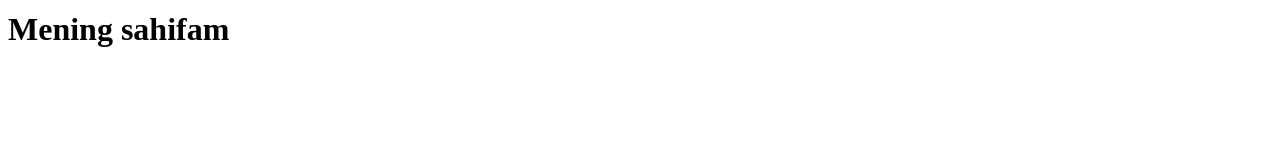
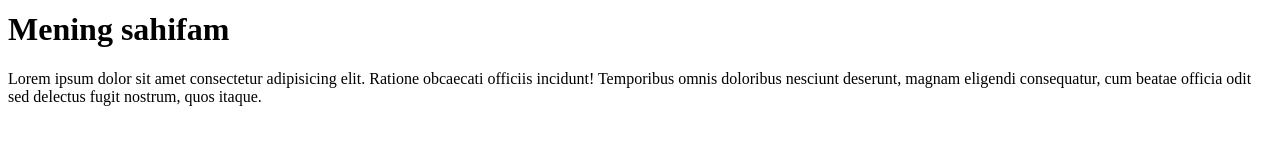
Before and after one commit to Maxliyo0404/Newcss, a plain HTML site: page index.html in a window 1280 px wide. Shown: the part 322-466 px from the top of the page. Drawn offline with Linux system fonts and the light colour scheme.

Commit message:
NewCss star

```diff
--- a/index.html
+++ b/index.html
@@ -11,7 +11,7 @@
         <div class="card">
             <img src="https://encrypted-tbn0.gstatic.com/images?q=tbn:ANd9GcSocl5ZCFUW9Y023v3Ed_CxcpqPFeXiJCuV1cmaurvr7A&s=10" alt="">
              <h1>Mening sahifam</h1>
-             <p></p>
+             <p>Lorem ipsum dolor sit amet consectetur adipisicing elit. Ratione obcaecati officiis incidunt! Temporibus omnis doloribus nesciunt deserunt, magnam eligendi consequatur, cum beatae officia odit sed delectus fugit nostrum, quos itaque.</p>
 
         </div>
 
```
